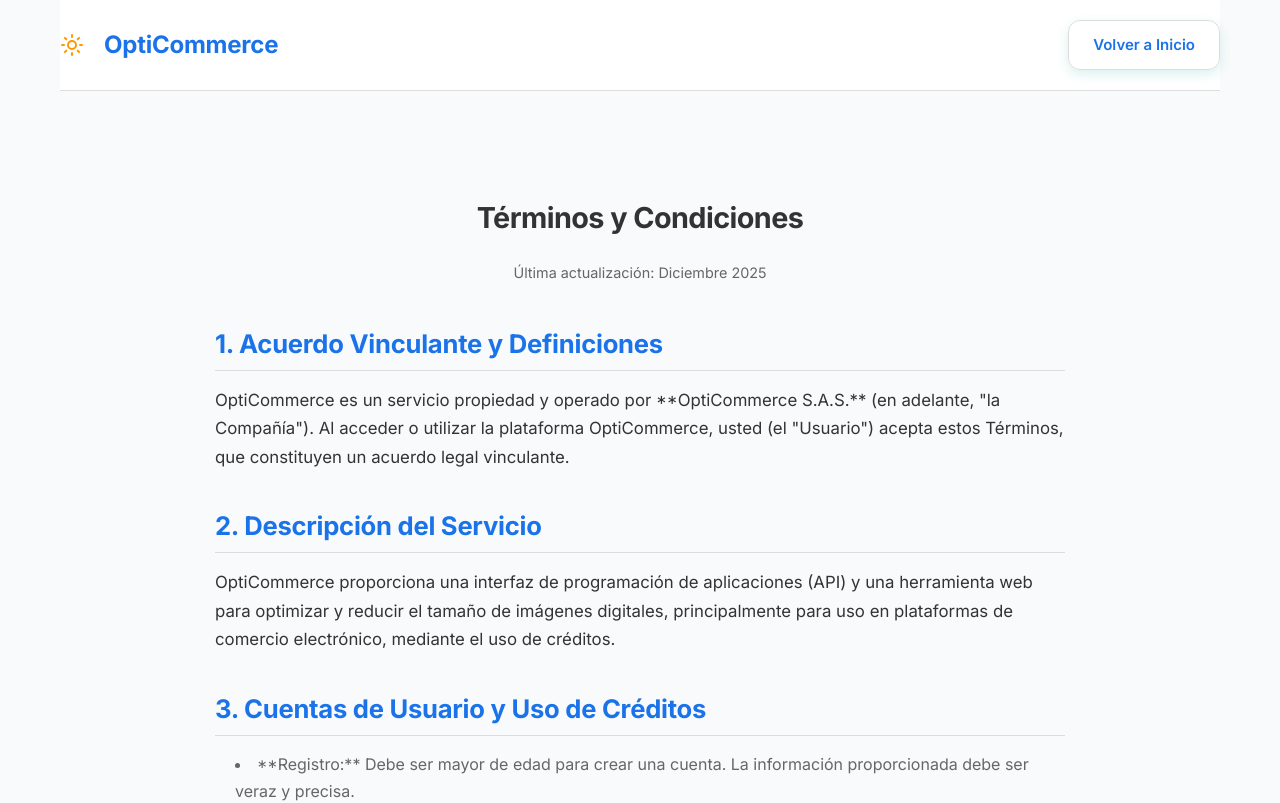
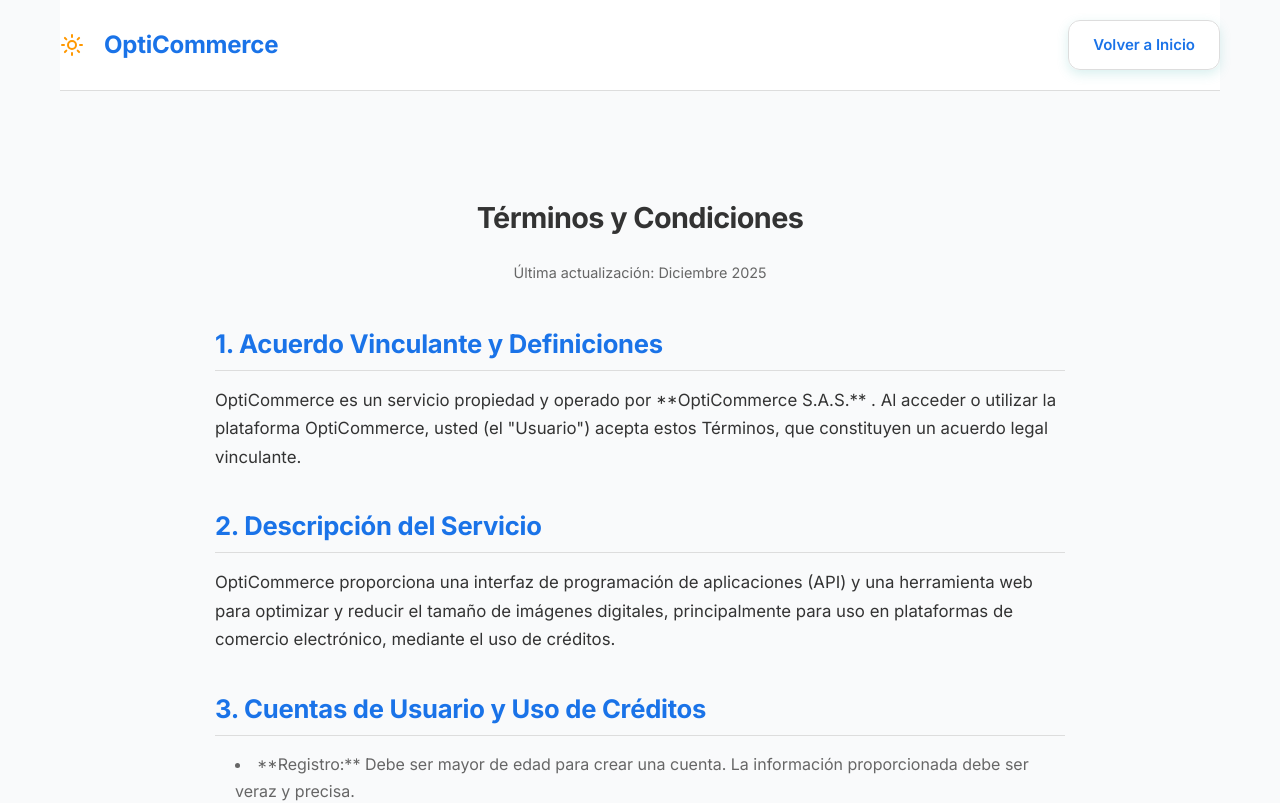
Before and after one commit to Juanjose-ctrl/optimizador-ecommerce, a Next.js app: page /terminos in a window 1280 px wide. Shown: the top 803 px of the page. Built offline with nearby package versions, Linux system fonts and the light colour scheme.

Commit message:
NUEVAS PAGINAS AÑADIDAS

```diff
--- a/src/app/terminos/page.js
+++ b/src/app/terminos/page.js
@@ -50,7 +50,7 @@
 
                     <h2>1. Acuerdo Vinculante y Definiciones</h2>
                     <p>
-                        OptiCommerce es un servicio propiedad y operado por **OptiCommerce S.A.S.** (en adelante, "la Compañía"). Al acceder o utilizar la plataforma OptiCommerce, usted (el "Usuario") acepta estos Términos, que constituyen un acuerdo legal vinculante.
+                        OptiCommerce es un servicio propiedad y operado por **OptiCommerce S.A.S.** . Al acceder o utilizar la plataforma OptiCommerce, usted (el "Usuario") acepta estos Términos, que constituyen un acuerdo legal vinculante.
                     </p>
 
                     <h2>2. Descripción del Servicio</h2>
```
